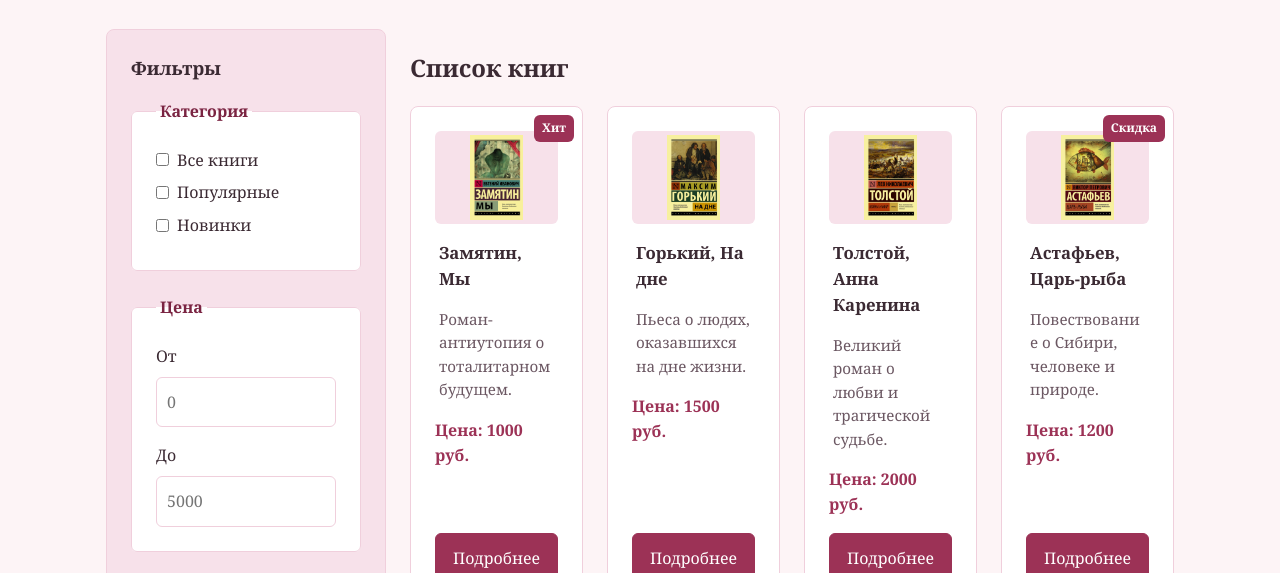
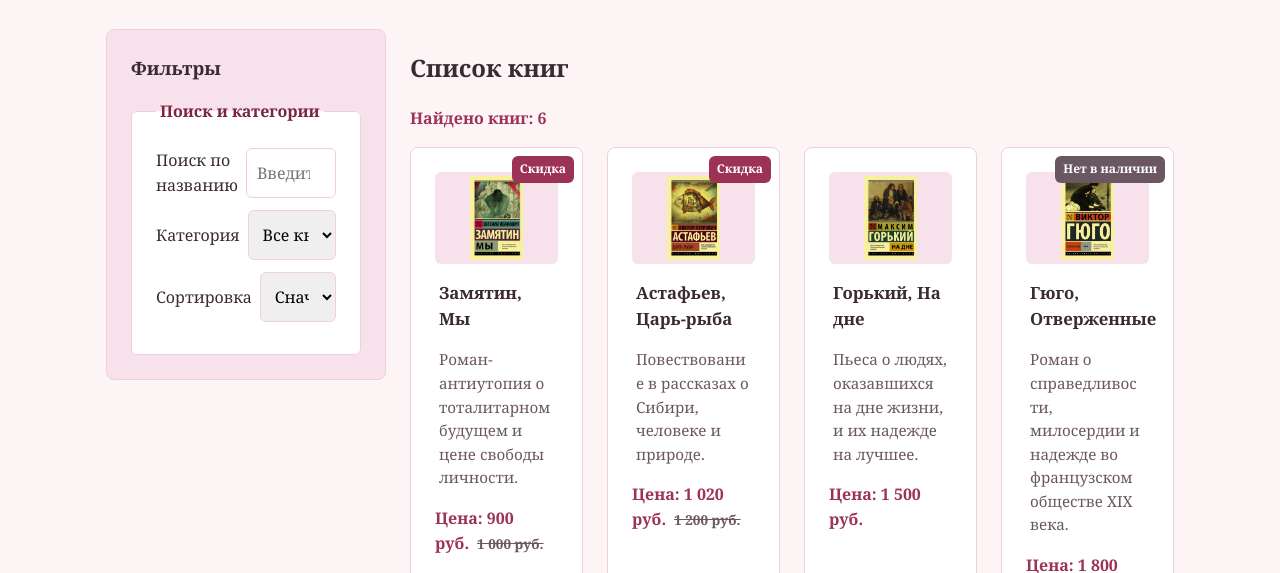
Before and after one commit to konarevadara30-rgb/kr4-js-shop, a plain HTML site: page catalog.html in a window 1280 px wide. Shown: the part 223-796 px from the top of the page. Drawn offline with Linux system fonts and the light colour scheme.

Commit message:
kr4-js-shop

```diff
--- a/catalog.html
+++ b/catalog.html
@@ -7,6 +7,10 @@
   <title>Каталог книг — Переплёт</title>
   <link rel="stylesheet" href="css/style.css">
   <link rel="stylesheet" href="css/responsive.css">
+
+  <!-- Подключаем скрипты (ПР №15–17) -->
+  <script src="js/data.js" defer></script>
+  <script src="js/catalog.js" defer></script>
   <script src="js/main.js" defer></script>
 </head>
 <body>
@@ -45,81 +49,42 @@
     <section class="catalog-layout">
       <aside class="catalog-filters">
         <h2>Фильтры</h2>
-        <form class="filters-form" action="#" method="get">
+        <div class="filters-form">
           <fieldset>
-            <legend>Категория</legend>
-            <label class="filters-form__label"><input type="checkbox" name="category" value="all"> Все книги</label>
-            <label class="filters-form__label"><input type="checkbox" name="category" value="popular"> Популярные</label>
-            <label class="filters-form__label"><input type="checkbox" name="category" value="new"> Новинки</label>
+            <legend>Поиск и категории</legend>
+            <div class="filters-form__label">
+              <label for="catalog-search">Поиск по названию</label>
+              <input id="catalog-search" class="filters-form__input" type="search" placeholder="Введите название..." autocomplete="off">
+            </div>
+
+            <div class="filters-form__label" style="margin-top: 12px;">
+              <label for="category-filter">Категория</label>
+              <select id="category-filter" class="filters-form__input">
+                <option value="all">Все книги</option>
+                <option value="classic">Классика</option>
+                <option value="prose">Проза</option>
+                <option value="foreign">Зарубежная</option>
+              </select>
+            </div>
+
+            <div class="filters-form__label" style="margin-top: 12px;">
+              <label for="sort-select">Сортировка</label>
+              <select id="sort-select" class="filters-form__input">
+                <option value="asc">Сначала дешевле</option>
+                <option value="desc">Сначала дороже</option>
+              </select>
+            </div>
           </fieldset>
-          <fieldset>
-            <legend>Цена</legend>
-            <label class="filters-form__label" for="price-from">От</label>
-            <input class="filters-form__input" id="price-from" name="price-from" type="number" min="0" placeholder="0">
-            <label class="filters-form__label" for="price-to">До</label>
-            <input class="filters-form__input" id="price-to" name="price-to" type="number" min="0" placeholder="5000">
-          </fieldset>
-          <button class="button button--primary" type="submit">Применить</button>
-        </form>
+        </div>
       </aside>
 
       <section class="catalog-products">
         <h2>Список книг</h2>
-        <div class="products-grid">
-          <article class="product-card product-card--featured">
-            <span class="product-card__badge">Хит</span>
-            <img class="product-card__image"
-                 src="images/im_1.jpg"
-                 alt="Обложка книги «Мы»"
-                 width="400" height="300" loading="lazy">
-            <h3 class="product-card__title">Замятин, Мы</h3>
-            <p class="product-card__description">Роман-антиутопия о тоталитарном будущем.</p>
-            <p class="product-card__price">Цена: 1000 руб.</p>
-            <a class="button button--primary product-card__button" href="product.html">Подробнее</a>
-          </article>
+        <p class="catalog-count" aria-live="polite" style="font-weight: bold; color: var(--color-primary); margin-bottom: 16px;"></p>
+        <p class="catalog-empty" hidden style="color: var(--color-muted); padding: 20px; border: 1px dashed var(--color-border); border-radius: 8px; text-align: center;">По выбранным условиям книги не найдены.</p>
 
-          <article class="product-card">
-            <img class="product-card__image" src="images/im_2.jpg" alt="Обложка пьесы «На дне»" width="400" height="300">
-            <h3 class="product-card__title">Горький, На дне</h3>
-            <p class="product-card__description">Пьеса о людях, оказавшихся на дне жизни.</p>
-            <p class="product-card__price">Цена: 1500 руб.</p>
-            <a class="button button--primary product-card__button" href="product.html">Подробнее</a>
-          </article>
-
-          <article class="product-card">
-            <img class="product-card__image" src="images/im_3.jpg" alt="Обложка романа «Анна Каренина»" width="400" height="300">
-            <h3 class="product-card__title">Толстой, Анна Каренина</h3>
-            <p class="product-card__description">Великий роман о любви и трагической судьбе.</p>
-            <p class="product-card__price">Цена: 2000 руб.</p>
-            <a class="button button--primary product-card__button" href="product.html">Подробнее</a>
-          </article>
-
-          <article class="product-card product-card--discount">
-            <span class="product-card__badge">Скидка</span>
-            <img class="product-card__image" src="images/im_4.jpg" alt="Обложка книги «Царь-рыба»" width="400" height="300">
-            <h3 class="product-card__title">Астафьев, Царь-рыба</h3>
-            <p class="product-card__description">Повествование о Сибири, человеке и природе.</p>
-            <p class="product-card__price">Цена: 1200 руб.</p>
-            <a class="button button--primary product-card__button" href="product.html">Подробнее</a>
-          </article>
-
-          <article class="product-card product-card--new">
-            <span class="product-card__badge">Новинка</span>
-            <img class="product-card__image" src="images/im_5.jpg" alt="Обложка романа «Отверженные»" width="400" height="300">
-            <h3 class="product-card__title">Гюго, Отверженные</h3>
-            <p class="product-card__description">Роман о справедливости и милосердии.</p>
-            <p class="product-card__price">Цена: 1800 руб.</p>
-            <a class="button button--primary product-card__button" href="product.html">Подробнее</a>
-          </article>
-
-          <article class="product-card">
-            <img class="product-card__image" src="images/im_6.jpg" alt="Обложка книги «Повесть о жизни»" width="400" height="300">
-            <h3 class="product-card__title">Паустовский, Повесть о жизни</h3>
-            <p class="product-card__description">Автобиографическая повесть о становлении писателя.</p>
-            <p class="product-card__price">Цена: 2200 руб.</p>
-            <a class="button button--primary product-card__button" href="product.html">Подробнее</a>
-          </article>
-        </div>
+        <!-- СЮДА JS ВЫВОДИТ КАРТОЧКИ -->
+        <div class="products-grid" data-products-container></div>
       </section>
     </section>
   </main>
--- /dev/null
+++ b/js/catalog.js
@@ -0,0 +1,228 @@
+// js/catalog.js
+
+// ==========================================
+// ПР №16: ФУНКЦИИ ОБРАБОТКИ ДАННЫХ (Алгоритмы)
+// ==========================================
+
+function formatPrice(price) {
+  return `${price.toLocaleString('ru-RU')} руб.`;
+}
+
+function calculateDiscount(price, discountPercent) {
+  return price * discountPercent / 100;
+}
+
+function calculateFinalPrice(price, discountPercent) {
+  const discountValue = calculateDiscount(price, discountPercent);
+  return price - discountValue;
+}
+
+function getProductTitles(products) {
+  return products.map(product => product.title);
+}
+
+function getAvailableProducts(products) {
+  return products.filter(product => product.isAvailable);
+}
+
+function searchProducts(products, query) {
+  const normalizedQuery = query.trim().toLowerCase();
+  if (normalizedQuery === '') return products;
+
+  return products.filter(product =>
+    product.title.toLowerCase().includes(normalizedQuery)
+  );
+}
+
+function filterProductsByCategory(products, category) {
+  if (category === 'all') return products;
+  return products.filter(product => product.category === category);
+}
+
+function sortProductsByPrice(products, direction = 'asc') {
+  const productsCopy = [...products];
+  if (direction === 'desc') {
+    return productsCopy.sort((a, b) => b.price - a.price);
+  }
+  return productsCopy.sort((a, b) => a.price - b.price);
+}
+
+function findProductById(products, id) {
+  return products.find(product => product.id === id);
+}
+
+function calculateTotalPrice(products) {
+  return products.reduce((sum, product) => sum + product.price, 0);
+}
+
+function countAvailableProducts(products) {
+  return products.filter(product => product.isAvailable).length;
+}
+
+function calculateAveragePrice(products) {
+  if (products.length === 0) return 0;
+  const total = calculateTotalPrice(products);
+  return Math.round(total / products.length);
+}
+
+function getPreparedProducts(products, state) {
+  let result = [...products];
+  result = searchProducts(result, state.query);
+  result = filterProductsByCategory(result, state.category);
+  result = sortProductsByPrice(result, state.sort);
+  return result;
+}
+
+// ==========================================
+// ПР №17: РАБОТА С DOM И СОБЫТИЯМИ (Интерфейс каталога)
+// ==========================================
+
+const productsContainer = document.querySelector('[data-products-container]');
+const searchInput = document.querySelector('#catalog-search');
+const categoryFilter = document.querySelector('#category-filter');
+const sortSelect = document.querySelector('#sort-select');
+const catalogCount = document.querySelector('.catalog-count');
+const catalogEmpty = document.querySelector('.catalog-empty');
+
+// Состояние каталога
+const catalogState = {
+  query: '',
+  category: 'all',
+  sort: 'asc' // по умолчанию сортируем по возрастанию цены
+};
+
+// Создание HTML-карточки
+function createProductCard(product) {
+  const card = document.createElement('article');
+  card.classList.add('product-card');
+
+  // Бейджи
+  if (product.discountPercent > 0) {
+    const badge = document.createElement('span');
+    badge.classList.add('product-card__badge');
+    badge.textContent = 'Скидка';
+    card.appendChild(badge);
+  } else if (!product.isAvailable) {
+    const badge = document.createElement('span');
+    badge.classList.add('product-card__badge');
+    badge.textContent = 'Нет в наличии';
+    badge.style.backgroundColor = 'var(--color-muted)';
+    card.appendChild(badge);
+  }
+
+  const image = document.createElement('img');
+  image.classList.add('product-card__image');
+  image.src = product.image;
+  image.alt = product.title;
+  image.loading = 'lazy';
+  image.width = 400;
+  image.height = 300;
+
+  const title = document.createElement('h3');
+  title.classList.add('product-card__title');
+  title.textContent = product.title;
+
+  const description = document.createElement('p');
+  description.classList.add('product-card__description');
+  description.textContent = product.description;
+
+  const price = document.createElement('p');
+  price.classList.add('product-card__price');
+
+  // Логика вывода цены со скидкой
+  if (product.discountPercent > 0) {
+    const finalPrice = calculateFinalPrice(product.price, product.discountPercent);
+    price.textContent = `Цена: ${formatPrice(finalPrice)}`;
+    // Можно добавить зачеркнутую старую цену
+    const oldPrice = document.createElement('span');
+    oldPrice.style.textDecoration = 'line-through';
+    oldPrice.style.color = 'var(--color-muted)';
+    oldPrice.style.fontSize = '0.85em';
+    oldPrice.style.marginLeft = '8px';
+    oldPrice.textContent = formatPrice(product.price);
+    price.appendChild(oldPrice);
+  } else {
+    price.textContent = `Цена: ${formatPrice(product.price)}`;
+  }
+
+  const button = document.createElement('button');
+  button.classList.add('button', 'button--primary', 'product-card__button');
+  button.type = 'button';
+  button.textContent = product.isAvailable ? 'Заказать' : 'Недоступно';
+  button.dataset.action = 'add-to-cart';
+  button.dataset.productId = String(product.id);
+
+  if (!product.isAvailable) {
+    button.disabled = true;
+    button.style.opacity = '0.5';
+    button.style.cursor = 'not-allowed';
+  }
+
+  card.append(image, title, description, price, button);
+  return card;
+}
+
+// Рендер каталога
+function renderProducts(productsToRender) {
+  if (!productsContainer) return;
+  productsContainer.textContent = ''; // Очистка
+
+  if (catalogCount) {
+    catalogCount.textContent = `Найдено книг: ${productsToRender.length}`;
+  }
+  if (catalogEmpty) {
+    catalogEmpty.hidden = productsToRender.length > 0;
+  }
+
+  productsToRender.forEach(product => {
+    const card = createProductCard(product);
+    productsContainer.append(card);
+  });
+}
+
+// Обновление каталога
+function updateCatalog() {
+  const prepared = getPreparedProducts(products, catalogState);
+  renderProducts(prepared);
+}
+
+// Инициализация обработчиков событий
+if (productsContainer) {
+  // Первичный рендер
+  updateCatalog();
+
+  if (searchInput) {
+    searchInput.addEventListener('input', (e) => {
+      catalogState.query = e.target.value;
+      updateCatalog();
+    });
+  }
+
+  if (categoryFilter) {
+    categoryFilter.addEventListener('change', (e) => {
+      catalogState.category = e.target.value;
+      updateCatalog();
+    });
+  }
+
+  if (sortSelect) {
+    sortSelect.addEventListener('change', (e) => {
+      catalogState.sort = e.target.value;
+      updateCatalog();
+    });
+  }
+
+  // Делегирование событий для кнопок (ПР №17)
+  productsContainer.addEventListener('click', (event) => {
+    const button = event.target.closest('[data-action="add-to-cart"]');
+    if (!button || button.disabled) return;
+
+    const productId = Number(button.dataset.productId);
+    const selectedProduct = findProductById(products, productId);
+
+    if (selectedProduct) {
+      console.log('Добавлено в корзину:', selectedProduct.title);
+      alert(`Книга "${selectedProduct.title}" добавлена в корзину!`); // В ПР №17 можно использовать alert для демо, но лучше модалку
+    }
+  });
+}
--- /dev/null
+++ b/js/data.js
@@ -0,0 +1,69 @@
+// js/data.js
+const products = [
+  {
+    id: 1,
+    title: 'Замятин, Мы',
+    category: 'classic',
+    price: 1000,
+    discountPercent: 10,
+    rating: 4.8,
+    isAvailable: true,
+    image: 'images/im_1.jpg',
+    description: 'Роман-антиутопия о тоталитарном будущем и цене свободы личности.'
+  },
+  {
+    id: 2,
+    title: 'Горький, На дне',
+    category: 'classic',
+    price: 1500,
+    discountPercent: 0,
+    rating: 4.5,
+    isAvailable: true,
+    image: 'images/im_2.jpg',
+    description: 'Пьеса о людях, оказавшихся на дне жизни, и их надежде на лучшее.'
+  },
+  {
+    id: 3,
+    title: 'Толстой, Анна Каренина',
+    category: 'classic',
+    price: 2000,
+    discountPercent: 0,
+    rating: 4.9,
+    isAvailable: true,
+    image: 'images/im_3.jpg',
+    description: 'Великий роман о любви, семье и трагической судьбе героини.'
+  },
+  {
+    id: 4,
+    title: 'Астафьев, Царь-рыба',
+    category: 'prose',
+    price: 1200,
+    discountPercent: 15,
+    rating: 4.6,
+    isAvailable: true,
+    image: 'images/im_4.jpg',
+    description: 'Повествование в рассказах о Сибири, человеке и природе.'
+  },
+  {
+    id: 5,
+    title: 'Гюго, Отверженные',
+    category: 'foreign',
+    price: 1800,
+    discountPercent: 0,
+    rating: 4.7,
+    isAvailable: false,
+    image: 'images/im_5.jpg',
+    description: 'Роман о справедливости, милосердии и надежде во французском обществе XIX века.'
+  },
+  {
+    id: 6,
+    title: 'Паустовский, Повесть о жизни',
+    category: 'prose',
+    price: 2200,
+    discountPercent: 0,
+    rating: 4.4,
+    isAvailable: true,
+    image: 'images/im_6.jpg',
+    description: 'Автобиографическая повесть о детстве, юности и становлении писателя.'
+  }
+];
```
Also changed, not shown: js/main.js (+4 -30 lines), js/validation.js (added, +98 -0 lines), order.html (+13 -2 lines).
